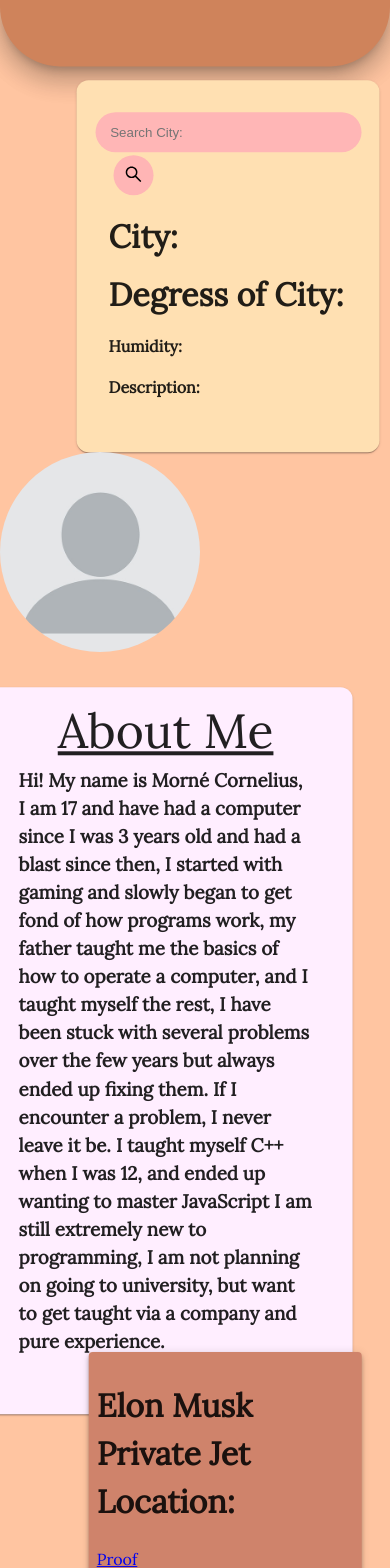
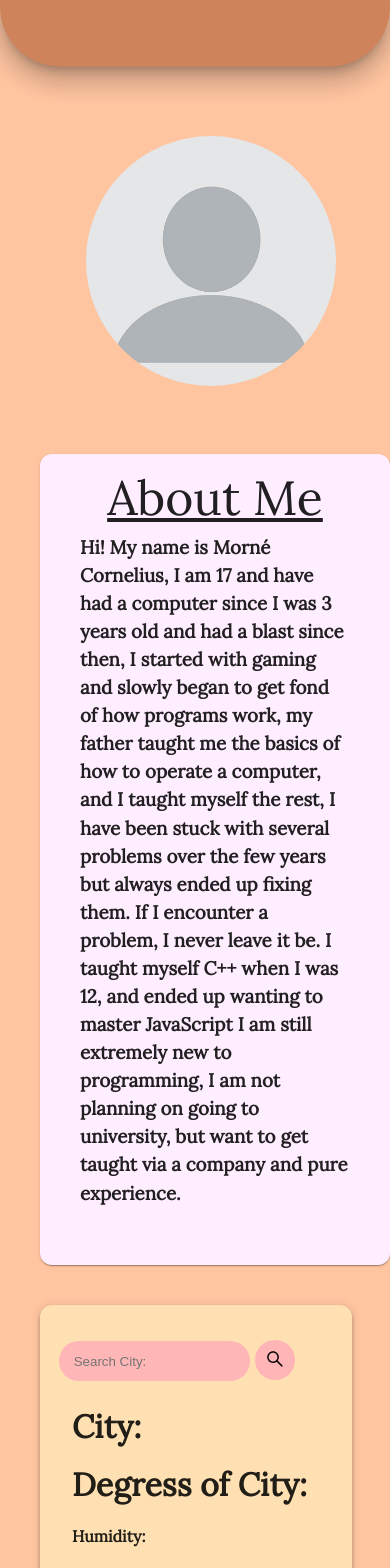
Before and after one commit to Pops0/nextjs-portfolio, a Next.js app: page / in a window 390 px wide. Shown: the part 260-1828 px from the top of the page. Built offline with nearby package versions, Linux system fonts and the light colour scheme; no server answers.

Commit message:
Responsiveness update

```diff
--- a/pages/index.js
+++ b/pages/index.js
@@ -99,6 +99,7 @@ function Home() {
       <ThemeProvider theme={mode ? darkTheme : lightTheme}>
         <CssBaseline/>
         <Grid container alignItems='center'>
+          <Grid item xs={12}>
             <Paper //main paper
               sx={{
                 bgcolor: 'info.main',
@@ -149,14 +150,77 @@ function Home() {
                   </Grid>
                 </div>
             </Paper>
-          <Grid item md={4}>
-          <Paper //weather Paper
+          </Grid>
+          <Grid item xs={12} md={6}>
+            <Avatar //avatar
+              alt= 'blank'
+              src= '../nothing.jpg'
+              sx={{
+                position: 'relative',
+                mt: {xs: 3, md:5},
+                mb: {xs: 5, md:5},
+                ml: {xs:10.75, sm: 32.25, md:25, lg: 35, xl: 75},
+                mr: {xs:10.75, sm: 32.25, md:25, lg: 35, xl: 75},
+                width: {xs: '250px', md: '200px'},
+                height:{xs: '250px', md: '200px'},
+              }}>
+            </Avatar>
+          </Grid>
+          <Grid item xs={12} md={6}>
+            <Paper //about me paper
+              sx={{
+                bgcolor: 'primary.light',
+                position: 'relative',
+                height: '100%',
+                width: {
+                  xs: 350,
+                  sm: 600,
+                  md: 350,
+                  lg: 600,
+                  xl: 1000
+                },
+                mt: 3.5,
+                ml: {xs:5, sm:11, md:5, lg: 10, xl: 20},
+                mr: {xs:5, sm:11, md:5, lg: 10, xl: 20},
+                padding:5,
+                borderRadius:3
+              }}>
+              <Typography
+                variant= 'h3'
+                align= 'center'
+                sx={{ textDecoration: 'underline' }}
+                mt={-3}
+                mb={-1.5}>
+                About Me
+              </Typography>
+              <h3>
+                Hi! My name is Morné Cornelius,
+                I am {myAge()} and have had a computer since I was 3 years old and had a blast since then,
+                I started with gaming and slowly began to get fond of how programs work,
+                my father taught me the basics of how to operate a computer,
+                and I taught myself the rest,
+                I have been stuck with several problems over the few years but always ended up fixing them.
+                If I encounter a problem,
+                I never leave it be.
+                I taught myself C++ when I was 12,
+                and ended up wanting to master JavaScript
+                I am still extremely new to programming,
+                I am not planning on going to university,
+                but want to get taught via a company and pure experience.
+              </h3>
+            </Paper>
+          </Grid>
+          <Grid container alignItems='center'>
+          <Grid item xs={12} md={6}>
+              <Paper //Weather Paper
+                elevation={4}
                 sx={{
                   bgcolor: 'error.main',
                   position: 'relative',
-              transform: 'translate(20%, -15%)',
-              marginTop: 3,
-              marginLeft: 2,
+                  mt: 5,
+                  mb: 3,
+                  ml: {xs: 5, sm: 10, md: 8, lg: 20},
+                  mr: {xs: 5, sm: 10, md: 8, lg: 20},
                   padding:4,
                   borderRadius:3,
                   width: '80%',
@@ -186,68 +250,19 @@ function Home() {
               </Grid>
               </Paper>
             </Grid>
-          <Grid item md={4}>
-            <Avatar
-                          alt= 'blank'
-                          src= '../nothing.jpg'
-                          sx={{
-                            position: 'relative',
-                            transform: 'translate(-50%, -40%)',
-                            left: '50%',
-                            top: '10%',
-                            marginTop: 3,
-                            width: '200px',
-                            height: '200px',
-                          }}>
-            </Avatar>
-          </Grid>
-          <Grid item md={4}>
-            <Paper //about me paper
-              sx={{
-                bgcolor: 'primary.light',
-                position: 'relative',
-                transform: 'translate(-10%, -10%)',
-                marginTop: 3.5,
-                marginLeft: 2,
-                padding:5,
-                borderRadius:3
-              }}>
-              <Typography
-                variant= 'h3'
-                align= 'center'
-                sx={{ textDecoration: 'underline' }}
-                mt={-3}
-                mb={-1.5}>
-                About Me
-              </Typography>
-              <h3>
-                Hi! My name is Morné Cornelius,
-                I am {myAge()} and have had a computer since I was 3 years old and had a blast since then,
-                I started with gaming and slowly began to get fond of how programs work,
-                my father taught me the basics of how to operate a computer,
-                and I taught myself the rest,
-                I have been stuck with several problems over the few years but always ended up fixing them.
-                If I encounter a problem,
-                I never leave it be.
-                I taught myself C++ when I was 12,
-                and ended up wanting to master JavaScript
-                I am still extremely new to programming,
-                I am not planning on going to university,
-                but want to get taught via a company and pure experience.
-              </h3>
-            </Paper>
-          </Grid>
-          <Grid container alignItems='center'>
-            <Grid item md={4}>
+            <Grid item xs={12} md={6}>
               <Paper //Elon Jet
                 elevation={4}
                 sx={{
                   bgcolor: 'secondary.main',
                   position: 'relative',
-                  transform: 'translate(32.5%, -130%)',
-                  width:'70%',
-                  marginTop: 20,
-                  padding: 1,
+                  mt: 3,
+                  mb: 5,
+                  ml: {xs: 5, sm: 10, md: 10, xl: 20},
+                  mr: {xs: 5, sm: 10, md: 10, xl: 20},
+                  padding:4,
+                  borderRadius:3,
+                  width: '80%',
                 }}>
                 <div>
                   <h1> Elon Musk Private Jet Location:  </h1> {/*{mName}*/}
--- a/pages/styles.css
+++ b/pages/styles.css
@@ -32,7 +32,7 @@ input.search-bar{
     border: none;
     border-radius: 1.5em;
     height: 3em;
-    width: 20em;
+    width: 80%;
     outline: none;
     background-color: #ffb6b6;
     padding: 15px;
```
Lines whose indentation alone changed are shown as unchanged.
